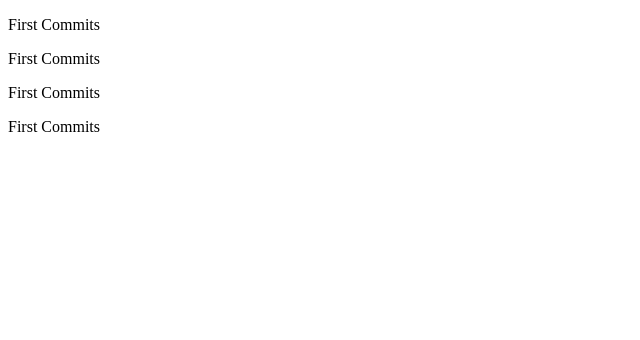
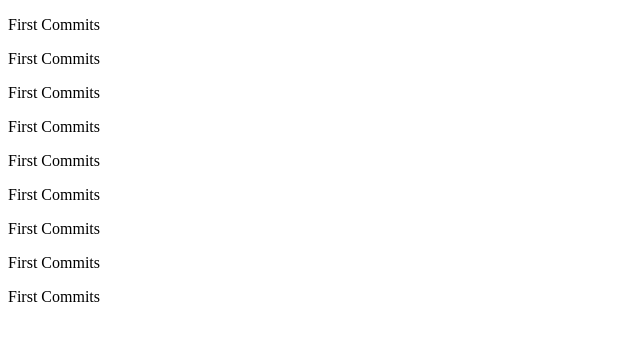
Before and after one commit to LxjGabriel/Prueba, a plain HTML site: page index.html in a window 1280 px wide. Shown: the whole page, without its empty margins (0-640 px from the left). Drawn offline with Linux system fonts and the light colour scheme.

Commit message:
commit mas parrafos

```diff
--- a/index.html
+++ b/index.html
@@ -10,5 +10,10 @@
     <p>First Commits</p>
     <p>First Commits</p>
     <p>First Commits</p>
+    <p>First Commits</p>
+    <p>First Commits</p>
+    <p>First Commits</p>
+    <p>First Commits</p>
+    <p>First Commits</p>
 </body>
 </html>
```
